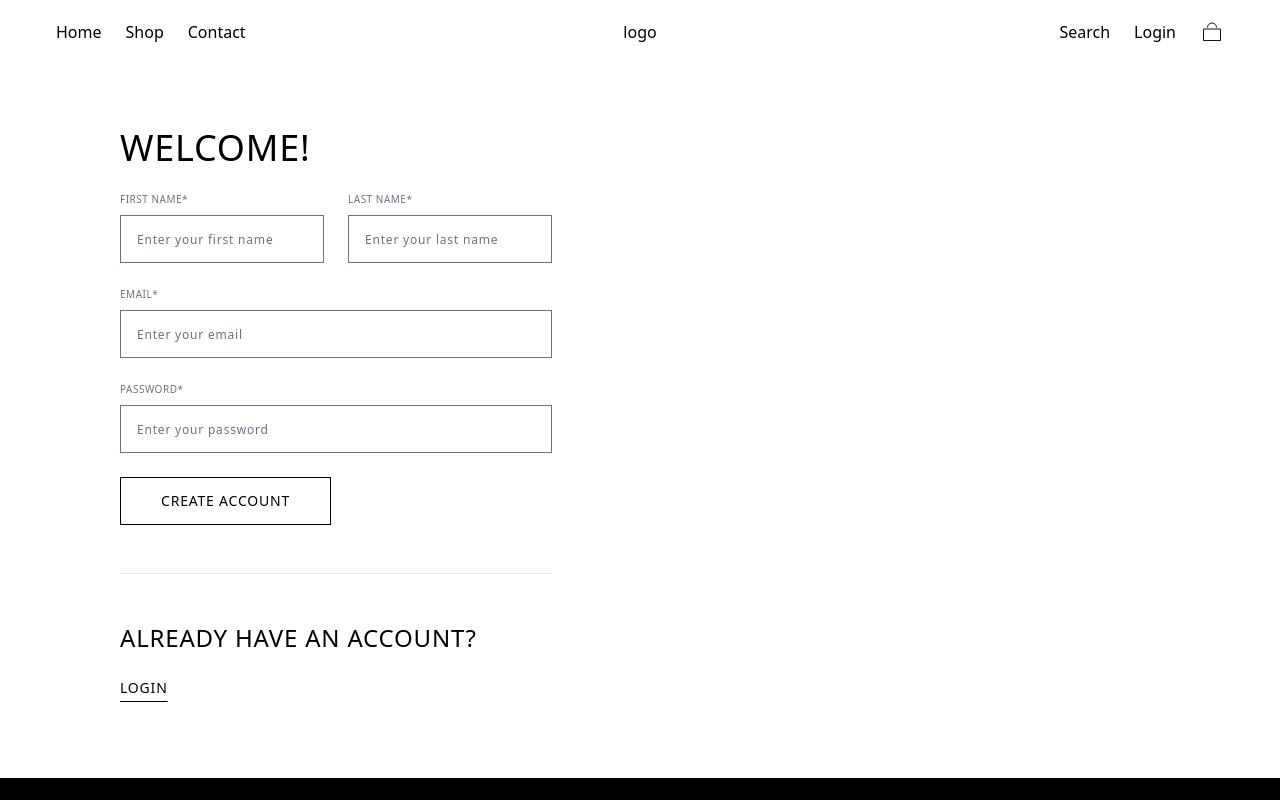
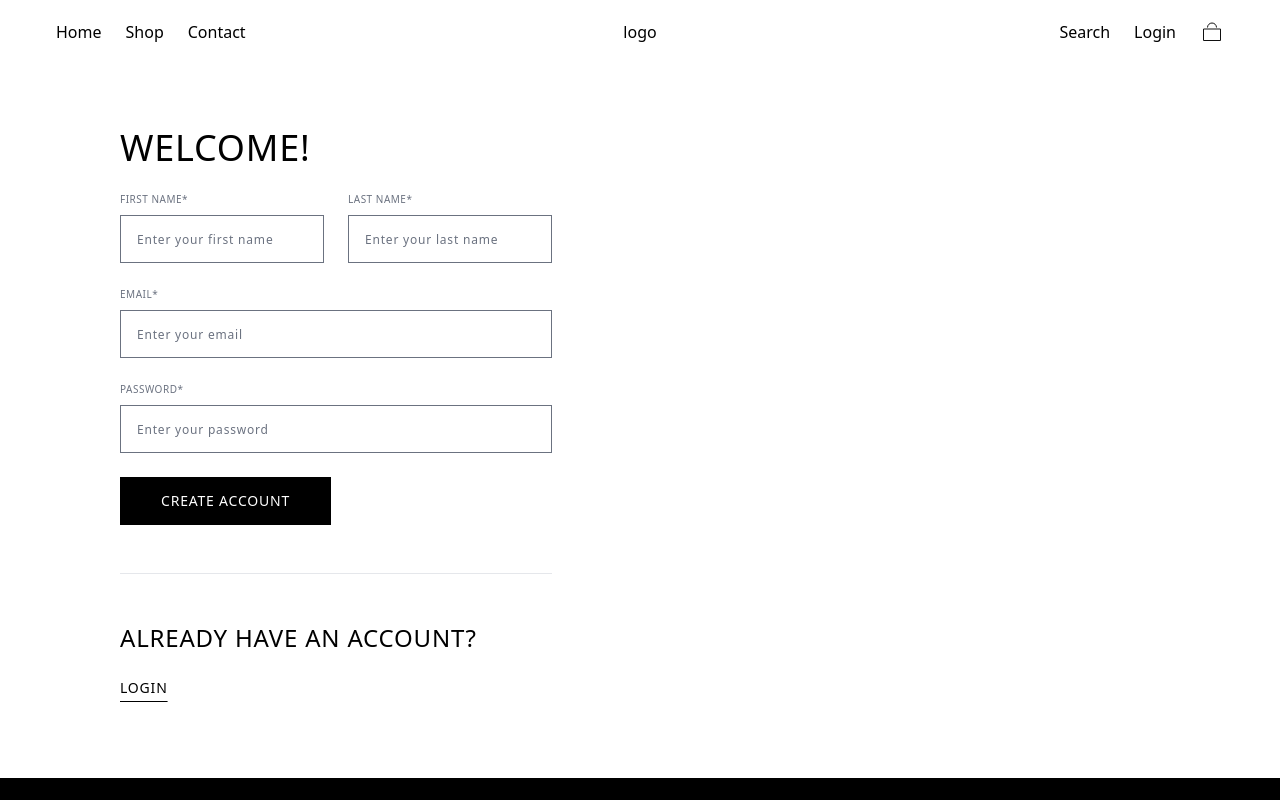
Before and after one commit to Yossef-Magdy/ecommerce-project, an Angular app: page /auth/register in a window 1280 px wide. Shown: the top 800 px of the page. Built offline with nearby package versions, Linux system fonts and the light colour scheme.

Commit message:
fix login and register buttons

```diff
--- a/src/app/core/auth/pages/login/login.component.html
+++ b/src/app/core/auth/pages/login/login.component.html
@@ -9,7 +9,7 @@
             <app-label for="password" text="password*"/>
             <input type="password" id="password" placeholder="Enter your password" class="group-hover:border-black border px-4 text-xs h-12" formControlName="password">
         </div>
-        <app-button text="login"/>
+        <app-black-button text="login"/>
         <a href="#" class="uppercase underline underline-offset-8 font-light text-sm">forgot your password</a>
     </form>
     <hr class="my-6">
--- a/src/app/core/auth/pages/login/login.component.ts
+++ b/src/app/core/auth/pages/login/login.component.ts
@@ -1,13 +1,13 @@
 import { Component } from '@angular/core';
 import { FormControl, FormGroup, ReactiveFormsModule, Validators } from '@angular/forms';
 import { RouterLink } from '@angular/router';
-import { ButtonComponent } from '../../../../shared/button/button.component';
+import { BlackButtonComponent } from '../../../../shared/black-button/black-button.component';
 import { LabelComponent } from "../../components/label/label.component";
 
 @Component({
   selector: 'app-login',
   standalone: true,
-  imports: [ReactiveFormsModule, ButtonComponent, RouterLink, LabelComponent],
+  imports: [ReactiveFormsModule, BlackButtonComponent, RouterLink, LabelComponent],
   templateUrl: './login.component.html',
   styleUrl: './login.component.css'
 })
--- a/src/app/core/auth/pages/register/register.component.html
+++ b/src/app/core/auth/pages/register/register.component.html
@@ -17,7 +17,7 @@
             <app-label for="password" text="password*"/>
             <input type="password" id="password" placeholder="Enter your password" class="group-hover:border-black border px-4 text-xs h-12" formControlName="password">
         </div>
-        <app-button text="create account"/>
+        <app-black-button text="create account"/>
     </form>
     <hr class="my-6">
     <h2 class="text-2xl uppercase font-light">already have an account?</h2>
--- a/src/app/core/auth/pages/register/register.component.ts
+++ b/src/app/core/auth/pages/register/register.component.ts
@@ -1,13 +1,13 @@
 import { Component } from '@angular/core';
 import { FormControl, FormGroup, ReactiveFormsModule, Validators } from '@angular/forms';
 import { RouterLink } from '@angular/router';
-import { ButtonComponent } from '../../../../shared/button/button.component';
+import { BlackButtonComponent } from '../../../../shared/black-button/black-button.component';
 import { LabelComponent } from "../../components/label/label.component";
 
 @Component({
   selector: 'app-register',
   standalone: true,
-  imports: [ReactiveFormsModule, ButtonComponent, RouterLink, LabelComponent],
+  imports: [ReactiveFormsModule, BlackButtonComponent, RouterLink, LabelComponent],
   templateUrl: './register.component.html',
   styleUrl: './register.component.css'
 })
```
